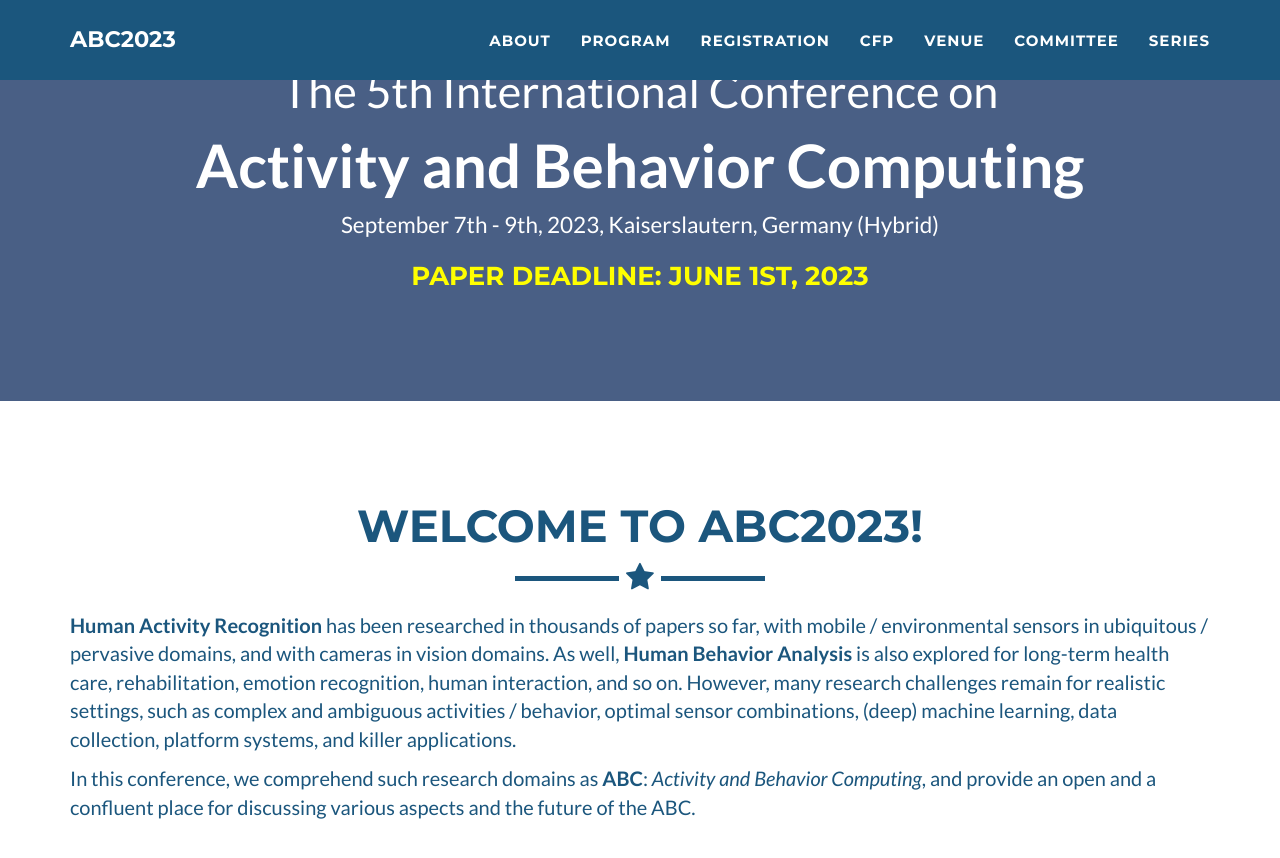
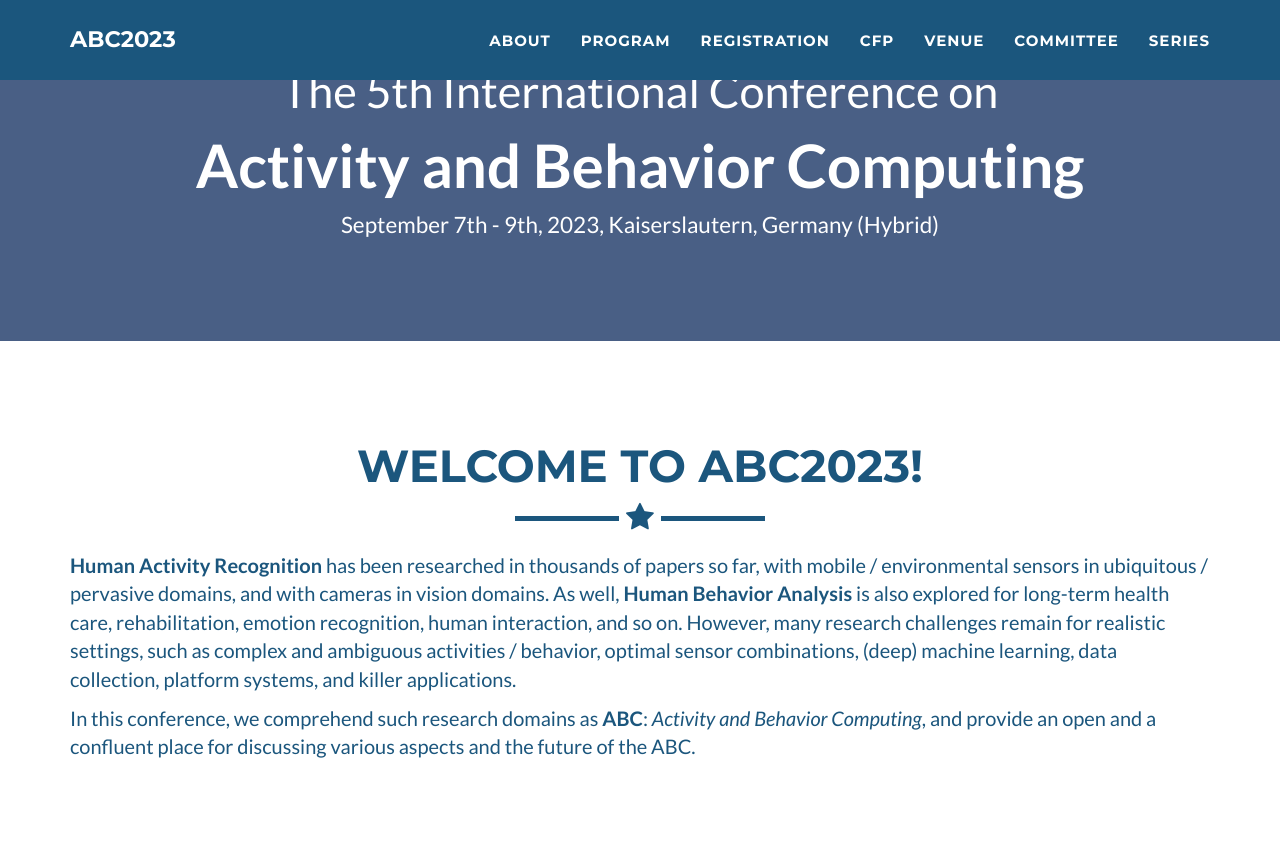
Before and after one commit to abc-research/abc-research.github.io, a Jekyll site: the page built from index.html, in a window 1280 px wide and 900 px high, scrolled down 574 px. Shown: the top 858 px of the window. Built offline with Jekyll 4.4.1, drawn with Linux system fonts in a browser that asks for light colours.

Commit message:
Update _config.yml

```diff
--- a/_config.yml
+++ b/_config.yml
@@ -14,7 +14,7 @@ conjunction:
   name: ICIEV&IVPR2022
   url: http://cennser.org/ICIEV/
 #addition: <h3><a href="https://abc-research.github.io/img/cfpABC23.pdf"><b style="color:yellow">Click HERE for Call for Papers!</b></a></h3>
-addition: '<h3><b style="color:yellow">Paper deadline: June 1st, 2023</b></h3>'
+#addition: '<h3><b style="color:yellow">Paper deadline: June 1st, 2023</b></h3>'
 
 navitem:
   - name: About
```
